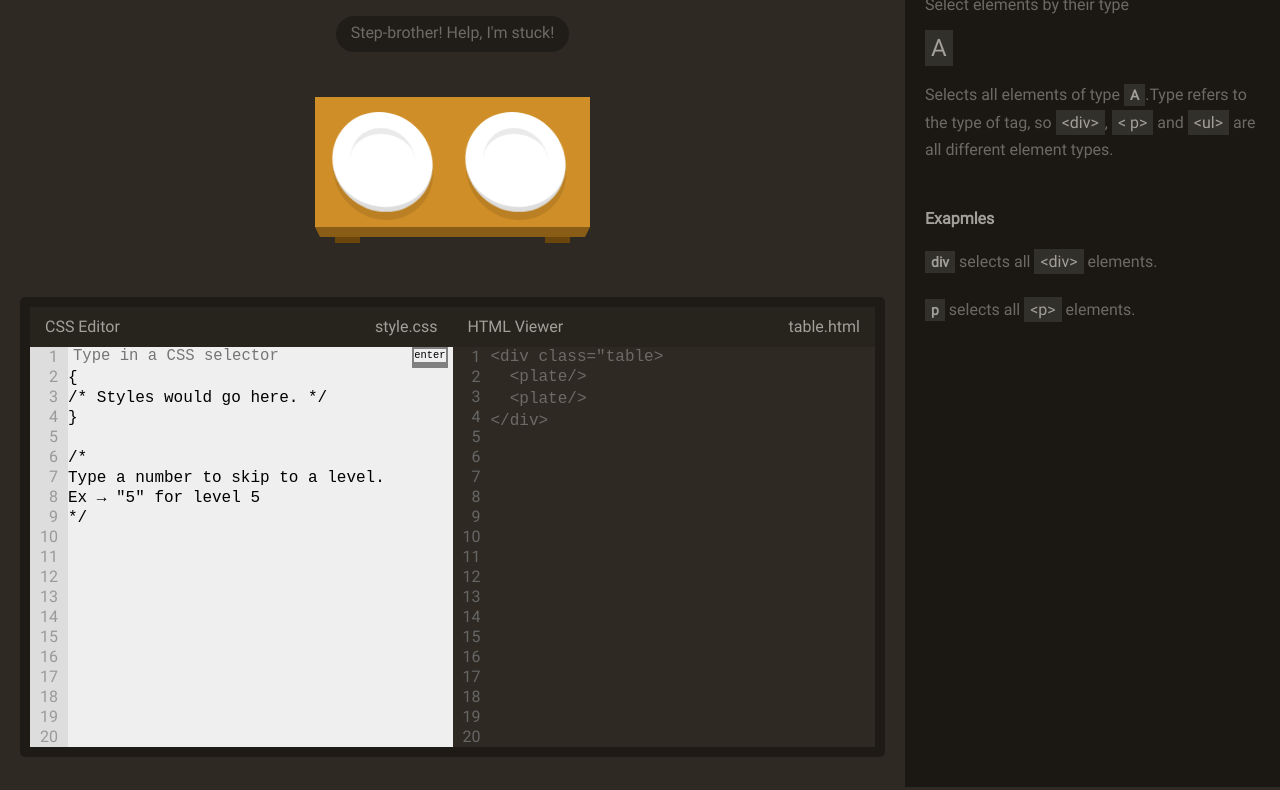
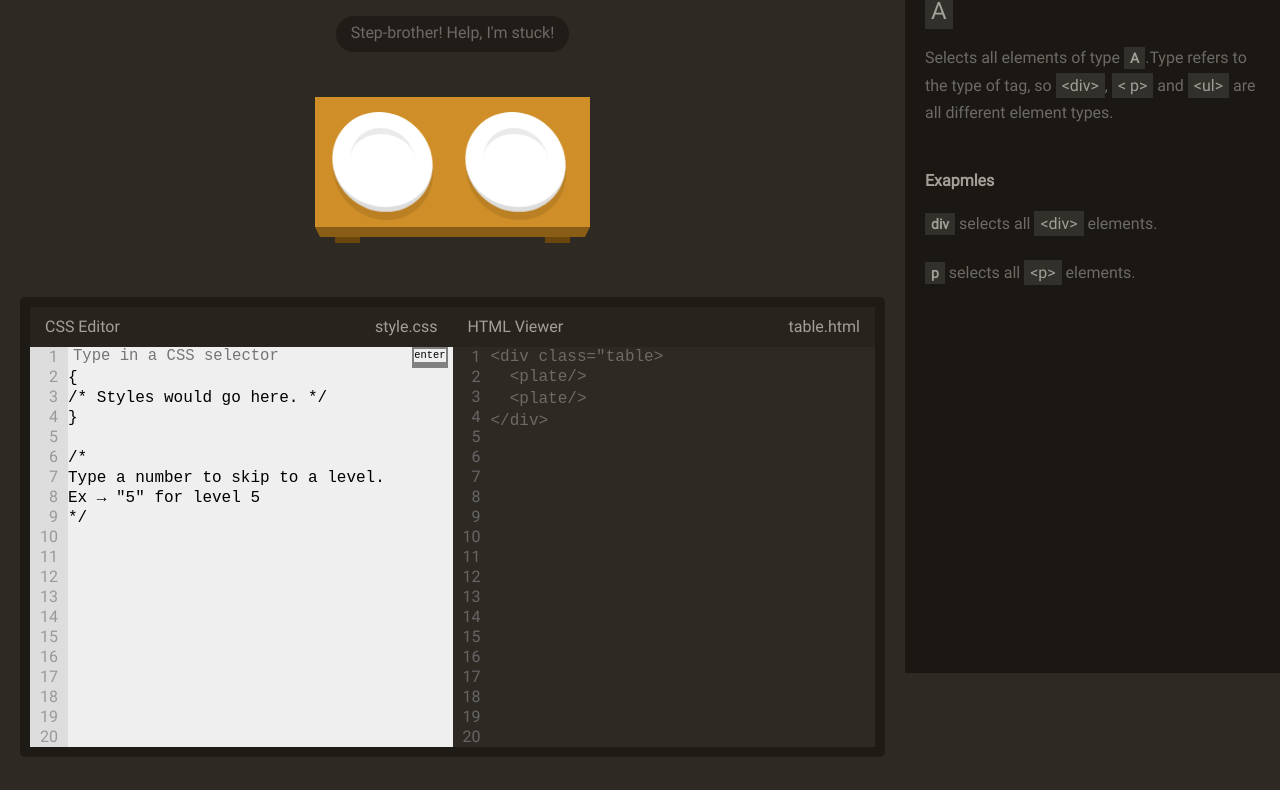
Before and after one commit to GinezisNWD/rs-selectors, a website built with webpack: page src/index.html in a window 1280 px wide. Shown: the part 127-917 px from the top of the page. Built offline with nearby package versions, Linux system fonts and the light colour scheme.

Commit message:
fix: fix some media queries

```diff
--- a/src/assets/sass/pages/_home.scss
+++ b/src/assets/sass/pages/_home.scss
@@ -1,5 +1,9 @@
 * {
   box-sizing: border-box;
+}
+
+.wrapper {
+  background: #2E2A23;
 }
 
 .css-diner {
@@ -13,7 +17,7 @@
     justify-content: flex-start;
     align-items: center;
     width: 100%;
-    padding: 20px 0 30px 0;
+    padding: 20px 375px 30px 0;
 
   }
 
@@ -184,17 +188,15 @@
   }
 
   &__help {
+    position: absolute;
+    top: 0;
+    right: 0;
     width: 375px;
-    background: $color-dark-xl;
+    height: 100%;
+    padding: 20px;
   }
 
   @media (max-width: 1045px) {
-    &__help {
-      display: none;
-    }
-  }
-
-  @media (max-width: 767px) {
     &__text-editor {
       flex-wrap: wrap;
     }
@@ -209,13 +211,22 @@
       order: 2;
     }
   }
+
+  @media (max-width: 767px) {
+    &__game {
+      padding-right: 0;
+    }
+
+    &__help {
+      display: none;
+    }
+  }
 }
 
 
 
 .help {
-  min-width: 375px;
-  padding: 20px;
+  background: $color-dark-xl;
   color: $color-light-l;
 
   &__nav {
--- a/src/index.html
+++ b/src/index.html
@@ -15,7 +15,7 @@
       <h1 class="header__title">CSS Dinner</h1>
     </header>
     <main class="main">
-      <div class="container main-container">
+      <div class="container">
         <section class="css-diner">
           <div class="css-diner__game">
             <h2 class="css-diner__task"></h2>
```
